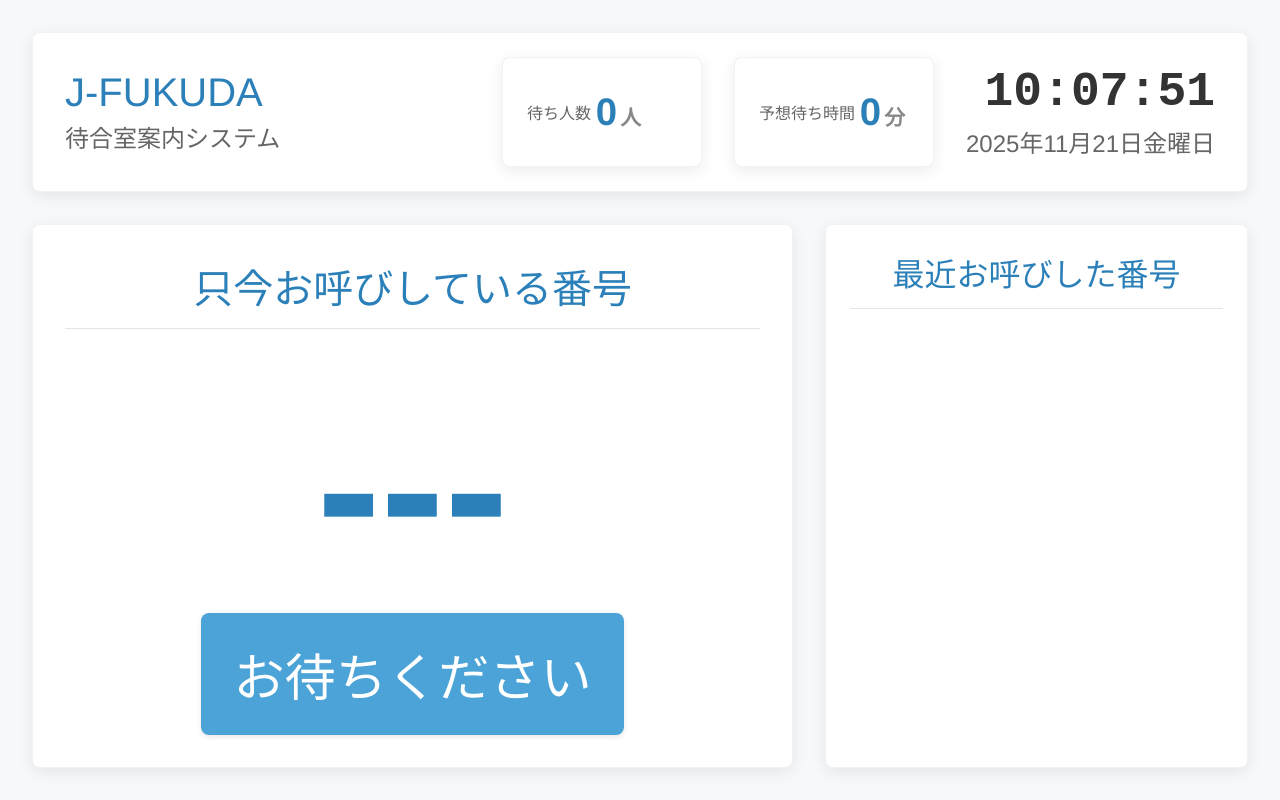
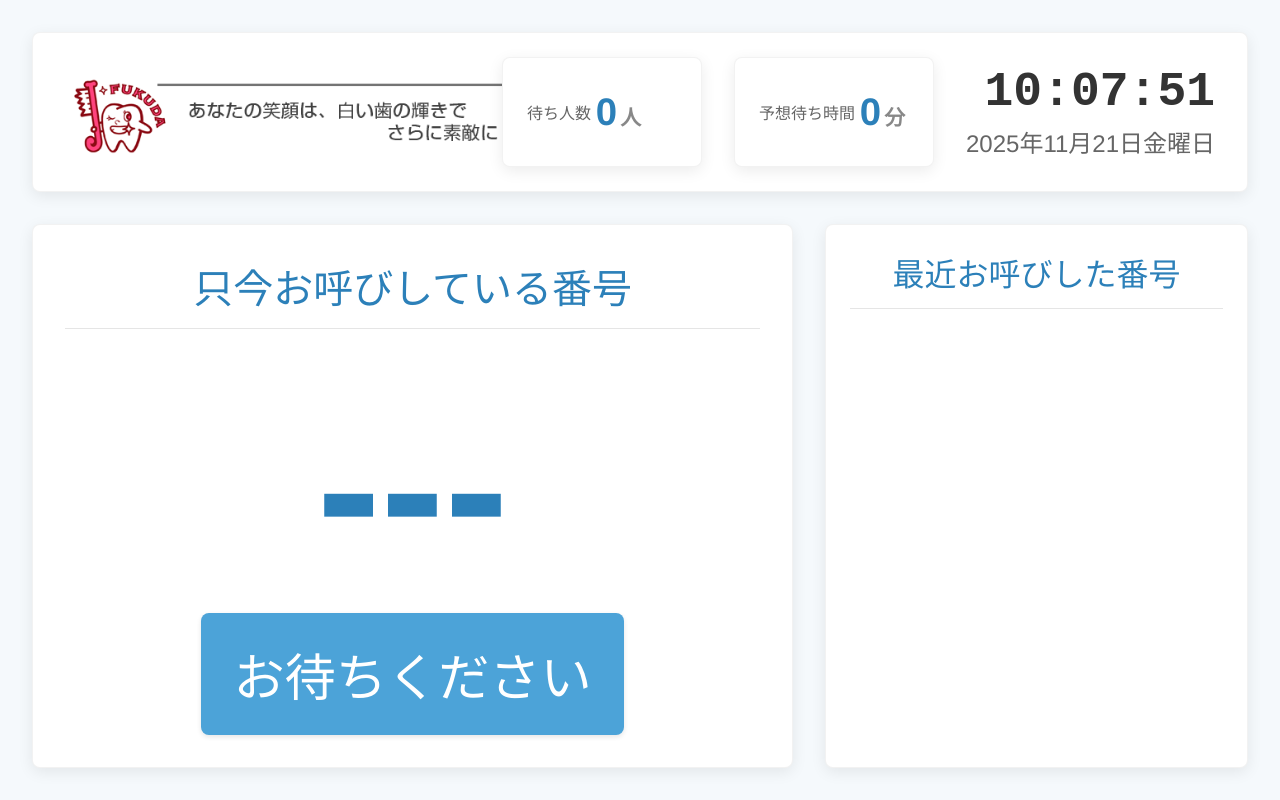
Before and after one commit to Shibata-17086/F-Call, a website: page display.html in a window 1280 px wide. Drawn offline with nearby package versions, Linux system fonts and the light colour scheme; no server answers.

Commit message:
Update hospital logo display in HTML
- Replaced hospital subtitle with a logo image for improved branding.
- Adjusted CSS for the new logo to ensure proper sizing and margin.

```diff
--- a/display.html
+++ b/display.html
@@ -69,10 +69,10 @@
       margin: 0;
     }
 
-    .hospital-subtitle {
-      font-size: 1.5rem;
-      color: #666;
-      margin: 0.2rem 0 0 0;
+    .hospital-logo {
+      margin-top: 0.5rem;
+      max-width: 520px;
+      height: auto;
     }
 
     .header-time {
@@ -466,8 +466,7 @@
     <div class="header-section">
       <div class="header-info-group">
         <div class="hospital-info">
-          <div class="hospital-name">J-FUKUDA</div>
-          <div class="hospital-subtitle">待合室案内システム</div>
+          <img src="img/Catch 01.gif" alt="J-FUKUDA" class="hospital-logo">
         </div>
       </div>
       <div class="header-info-group" style="justify-content: flex-end;">
```
